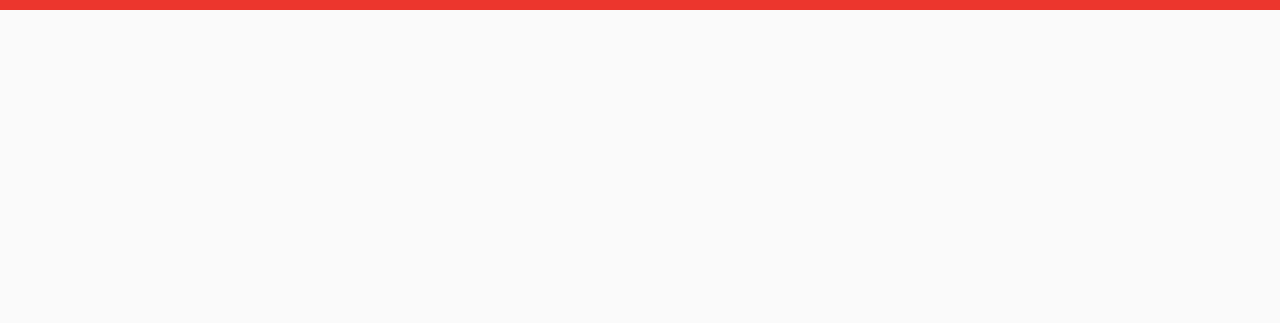
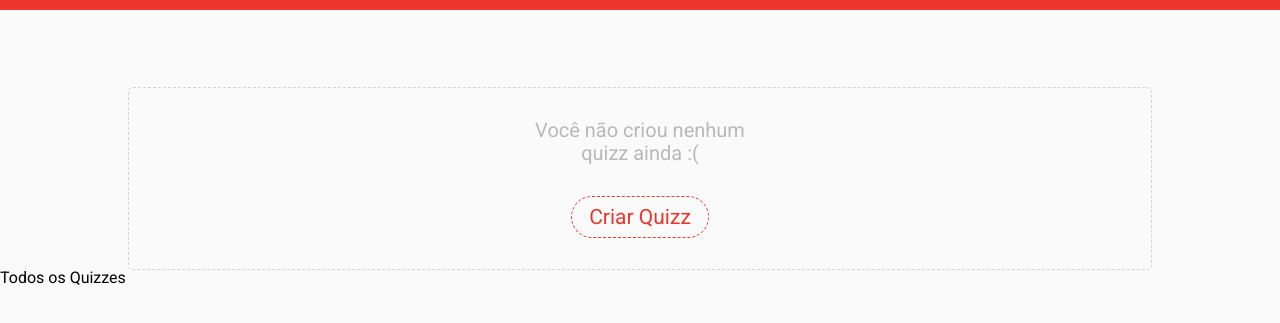
Before and after one commit to tissyane/project6-BuzzQuizz, a plain HTML site: page index.html in a window 1280 px wide. Shown: the part 59-382 px from the top of the page. Drawn offline with nearby package versions, Linux system fonts and the light colour scheme; no server answers.

Commit message:
renderizar quadro de quizzes do usuário - ainda precisa finalizar

```diff
--- a/index.html
+++ b/index.html
@@ -26,6 +26,9 @@
 
 
     <main >
+      <div class="myQuizzes">
+
+      </div>
 
       <div>
         <div>
--- a/scripts/quizz_list.js
+++ b/scripts/quizz_list.js
@@ -1,4 +1,8 @@
-function userQuizzes(userQuizArray) {
+//essa função vai determinar se o usuário já criou ou não algum quizz
+
+let userQuizArray = [];
+
+function userQuizzes() {
 
   let html;
 
@@ -28,3 +32,11 @@ function userQuizzes(userQuizArray) {
 
     return `<div>${html}</div>`;
   }
+
+  //essa função vai renderizar o quadro de Quizzes do usuário, escolhendo entre "com" ou "sem" quizz criado
+  function renderUserQuizzes() {
+    let userQuizzesBoard = document.querySelector(".myQuizzes");
+
+    userQuizzesBoard.innerHTML = userQuizzes();
+  }
+  renderUserQuizzes()
```
